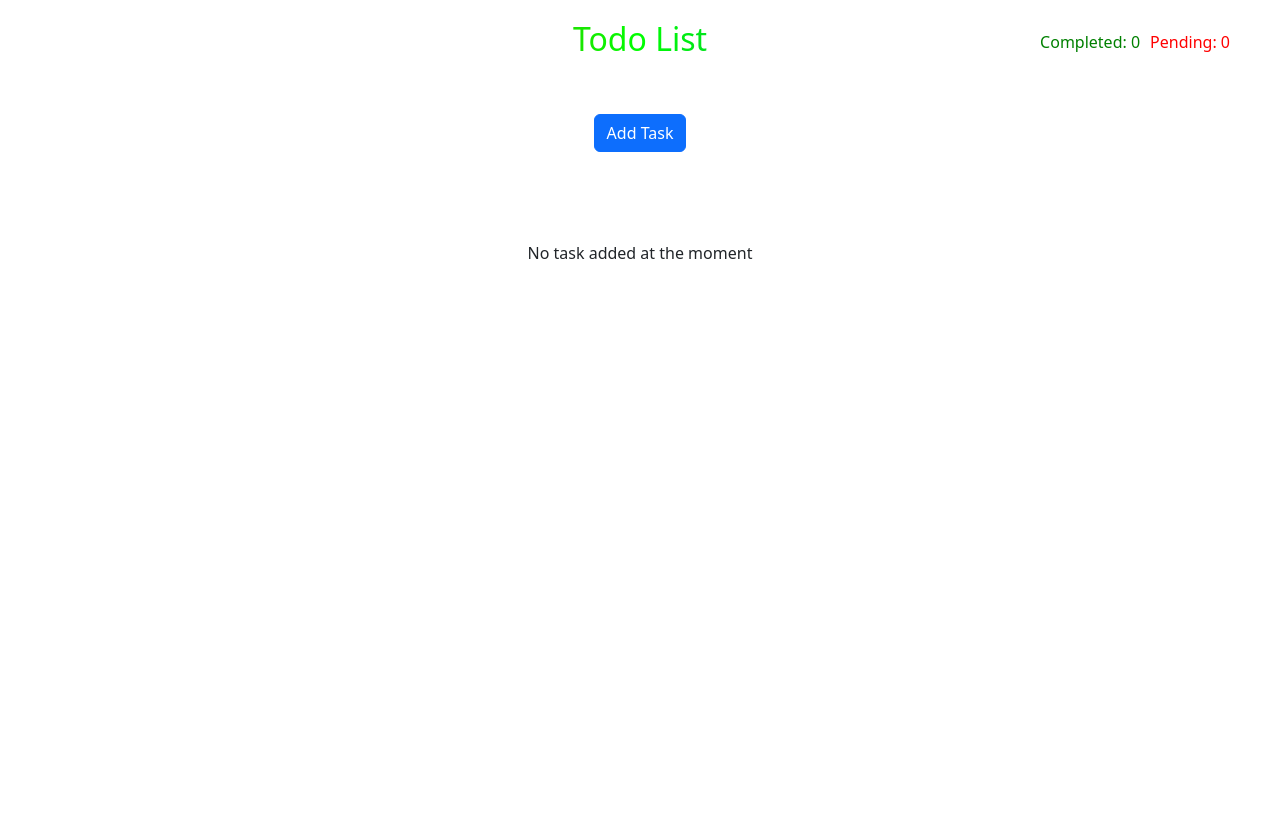
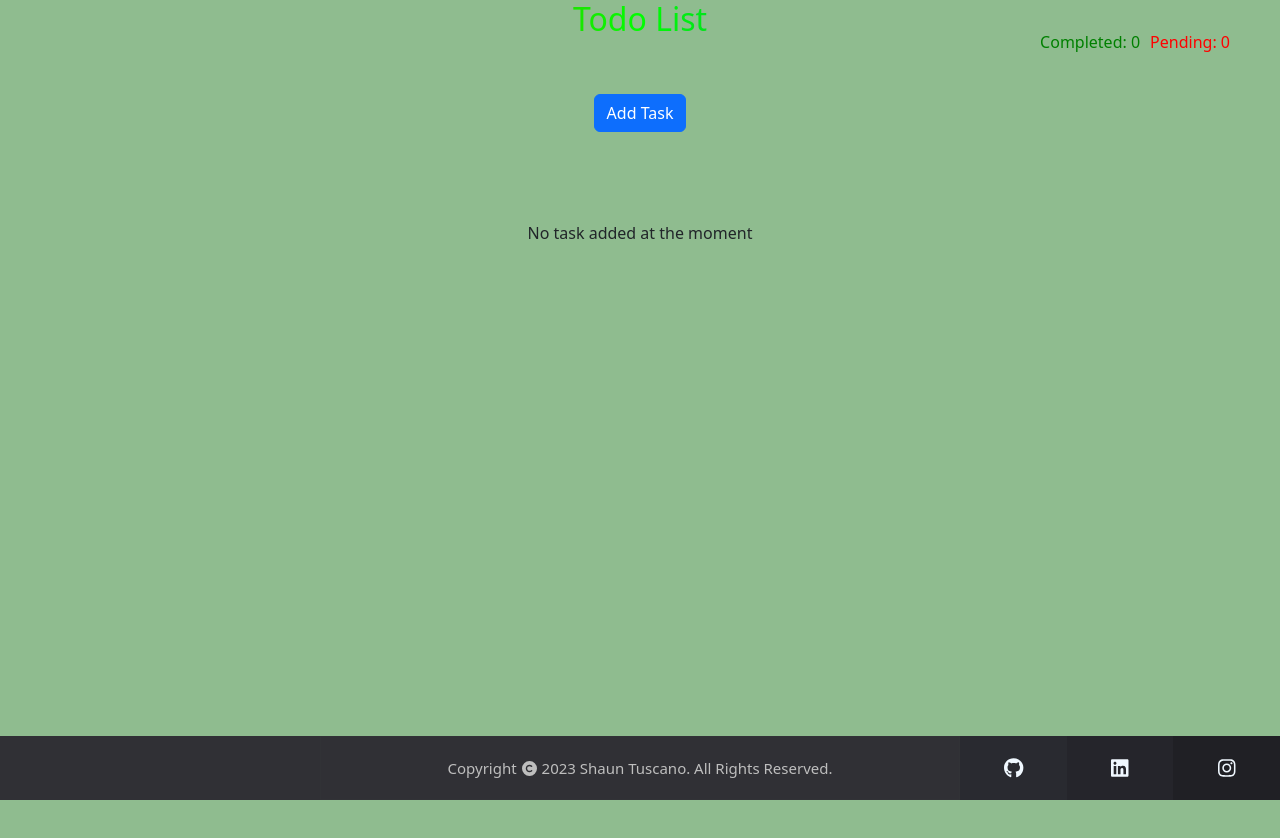
Before and after one commit to shaun-tuscano/Todo-List, a React (Create React App) app: page / in a window 1280 px wide. Shown: the top 838 px of the page. Before the commit the page ends 800 px from the top, so only its background shows below. Built offline with nearby package versions, Linux system fonts and the light colour scheme.

Commit message:
local storage implemented

```diff
--- a/package.json
+++ b/package.json
@@ -3,6 +3,9 @@
   "version": "0.1.0",
   "private": true,
   "dependencies": {
+    "@fortawesome/free-brands-svg-icons": "^6.4.2",
+    "@fortawesome/free-solid-svg-icons": "^6.4.2",
+    "@fortawesome/react-fontawesome": "^0.2.0",
     "@testing-library/jest-dom": "^5.16.5",
     "@testing-library/react": "^13.4.0",
     "@testing-library/user-event": "^13.5.0",
--- a/public/index.html
+++ b/public/index.html
@@ -24,7 +24,7 @@
       work correctly both with client-side routing and a non-root public URL.
       Learn how to configure a non-root public URL by running `npm run build`.
     -->
-    <title>React App</title>
+    <title>TODOS</title>
   </head>
   <body>
     <noscript>You need to enable JavaScript to run this app.</noscript>
--- a/src/App.css
+++ b/src/App.css
@@ -12,7 +12,9 @@ padding: 10px;
 
 .App {
   text-align: center;
-  padding: 20px;
+  /* padding: 20px; */
+  width: 100%;
+  height: 108vh;
 }
 
 .taskbutton {
--- a/src/App.js
+++ b/src/App.js
@@ -1,4 +1,4 @@
-import { useState } from 'react';
+import { useState , useEffect} from 'react';
 import './App.css';
 import { Button,Input,Modal,ModalBody,ModalFooter,ModalHeader, Label } from 'reactstrap';
 import 'bootstrap/dist/css/bootstrap.css';
@@ -6,6 +6,7 @@ import Task from './components/Tasks';
 import { v4 as uuidv4 } from 'uuid';
 import { ToastContainer, toast } from 'react-toastify';
 import 'react-toastify/dist/ReactToastify.css';
+import Footer from './components/Footer';
 
 
 
@@ -31,12 +32,28 @@ function App() {
 
 
   }
+  useEffect(() => {
+    // Check if 'dataObjects' is present in local storage
+    const storedDataObjects = sessionStorage.getItem('dataObjects');
+    const storedCompletedTask= sessionStorage.getItem('completedTask');
+    if (storedDataObjects) {
+      // If present, parse and set the state
+      setDataObjects(JSON.parse(storedDataObjects));
+    } else {
+      // If not present, set default empty array
+      setDataObjects([]);
+    }
+  setCompletedCount(storedCompletedTask ? storedCompletedTask :0)
+
+  }, []);
 
   function handleDelete(value){
     //deletes element which corresponds to partuclar id given in value
     setDataObjects((prevDataObjects) =>
     prevDataObjects.filter((data) => data.id !== value)
   );
+  sessionStorage.setItem('dataObjects', JSON.stringify(dataObjects.filter((data) => data.id !== value)));
+
   }
 
   function handleEdit(value){
@@ -69,12 +86,16 @@ function App() {
         data.id === dataObj.id ? dataObj : data
       );
       setDataObjects(updatedDataObjects);
+      console.log(updatedDataObjects)
+      sessionStorage.setItem('dataObjects', JSON.stringify(updatedDataObjects));
       setDataObj({ Task: "", Description: "" ,Priorty : 0});
       setIsIdit(false)
       toggle();
 
       } else {
-        setDataObjects((prevDataObjects) => [...prevDataObjects, { ...dataObj, id: uuidv4() }]);
+        const item = { ...dataObj, id: uuidv4() }
+         setDataObjects((prevDataObjects) => [...prevDataObjects, item]);
+         sessionStorage.setItem('dataObjects', JSON.stringify([...dataObjects, item]));
         setDataObj({ Task: "", Description: "", Priorty : 0 })
         toggle()
       }
@@ -84,7 +105,9 @@ function App() {
    //use to display success message and delete that task
   handleDelete(value.id)
   toast.success(`Task ${value.Task} completed!`);
-  setCompletedCount(completedCount+1)
+  const completedTask = parseInt(completedCount)+1
+  sessionStorage.setItem('completedTask', (completedTask));
+  setCompletedCount(completedTask)
 
   }
 
@@ -99,7 +122,7 @@ function App() {
           <Input type='text' name='Description' placeholder='Description'onChange={handleChange} value={dataObj.Description}></Input>
           <br/>
             <Label for="exampleRange">
-              Set Range
+              Set Priority
             </Label>
           <Input type='range' name='Priorty' onChange={handleChange} value={dataObj.Priorty}></Input>
           </ModalBody>
@@ -114,6 +137,7 @@ function App() {
     )
   }
   return (
+    <div>
     <div className="App">
       <div className='header-container'>
       <h1 className="todo-title">Todo List</h1>
@@ -130,6 +154,9 @@ function App() {
       <br/><br/><br/>
       <ToastContainer autoClose={2000} />
       <Task dataObjects={dataObjects} handleDelete={handleDelete} handleEdit={handleEdit} handleTaskComplete={handleTaskComplete}></Task>
+
+    </div>
+     <Footer/>
     </div>
   );
 }
--- /dev/null
+++ b/src/components/Footer.js
@@ -0,0 +1,56 @@
+import React from "react";
+import "./Styles/footer.css";
+import { FontAwesomeIcon } from "@fortawesome/react-fontawesome";
+import {
+    faLinkedin,
+    faGithub,
+    faInstagram,
+} from "@fortawesome/free-brands-svg-icons";
+import { faCopyright } from "@fortawesome/free-solid-svg-icons";
+
+const Footer = () => {
+    return (
+        <footer className="footer">
+            <div className="footer-container">
+            <div className="item1">
+                </div>
+
+                <div className="item2">
+                    <span style={{ paddingRight: 5 }}>Copyright </span>
+                    <FontAwesomeIcon icon={faCopyright} />{" "}
+                    <span style={{ paddingLeft: 5 }}>
+                        {new Date().getFullYear()} Shaun Tuscano. All Rights
+                        Reserved.
+                    </span>
+                </div>
+                <a
+                    href="https://github.com/shaun-tuscano"
+                    target="_blank"
+                    className="item3"
+                    rel="noreferrer noopener"
+                >
+                    <FontAwesomeIcon icon={faGithub} />
+                </a>
+                <a
+                    href="https://www.linkedin.com/in/shaun-tuscano-a623771a1"
+                    target="_blank"
+                    className="item4"
+                    rel="noreferrer noopener"
+                >
+                    <FontAwesomeIcon icon={faLinkedin} />
+                </a>
+                <a
+                    href="https://instagram.com/shaun_tuscano?igshid=MTk0NTkyODZkYg=="
+                    target="_blank"
+                    className="item5"
+                    rel="noreferrer noopener"
+                >
+                    <FontAwesomeIcon icon={faInstagram} />
+                </a>
+
+            </div>
+        </footer>
+    );
+};
+
+export default Footer;
--- /dev/null
+++ b/src/components/Styles/footer.css
@@ -0,0 +1,161 @@
+a {
+    color: inherit;
+}
+.item1 {
+    border: none;
+    background-color: inherit;
+    color: #6bd1f0;
+    padding-left: 10px;
+    font-size: 20px;
+    display: flex;
+    justify-content: left;
+    align-items: center;
+}
+.item1:hover {
+    text-decoration: none;
+    color: #48976a;
+}
+.item1:focus {
+    outline: 0;
+}
+.item2 {
+    background: rgba(49, 49, 54, 0.993);
+    color: rgb(190, 190, 190);
+    margin: 1px;
+    font-size: 15px;
+    display: flex;
+    justify-content: center;
+    align-items: center;
+}
+
+.item3 {
+    font-size: 20px;
+    background: #292a30;
+    display: flex;
+    justify-content: center;
+    align-items: center;
+}
+.item3:hover {
+    background-color: #000000;
+    transition: 0.4s;
+}
+.item4 {
+    font-size: 20px;
+    background: #25252b;
+    display: flex;
+    justify-content: center;
+    align-items: center;
+}
+.item4:hover {
+    background-color: #4267b2;
+    transition: 0.4s;
+}
+.item5 {
+    font-size: 20px;
+    background: #202025;
+    display: flex;
+    justify-content: center;
+    align-items: center;
+}
+.item5:hover {
+    background-color: #da0e0e;
+    transition: 0.4s;
+}
+
+.footer-container {
+    color: aliceblue;
+    text-align: center;
+    background-color: rgba(49, 49, 54, 0.993);
+    font-size: 15px;
+    width: 100%;
+    height: 4rem;
+    display: grid;
+    grid-template-columns: 3fr 6fr 1fr 1fr 1fr;
+    position: sticky;
+    bottom: 0;
+}
+
+/* Extra small devices (phones, 600px and down) */
+@media only screen and (max-width: 600px) {
+    .item1 {
+        font-size: 12px;
+        padding-left: 3px;
+    }
+    .item2 {
+        font-size: 7px;
+    }
+    .item3,
+    .item4,
+    .item5 {
+        font-size: 12px;
+    }
+}
+
+/* Small devices (portrait tablets and large phones, 600px and up) */
+@media only screen and (min-width: 600px) {
+    .item1 {
+        font-size: 14px;
+        padding-left: 5px;
+    }
+    .item2 {
+        font-size: 9px;
+    }
+    .item3,
+    .item4,
+    .item5 {
+        font-size: 14px;
+    }
+}
+
+/* Medium devices (landscape tablets, 768px and up) */
+@media only screen and (min-width: 768px) {
+    .item1 {
+        font-size: 16px;
+        padding-left: 6px;
+    }
+    .item2 {
+        font-size: 11px;
+    }
+    .item3,
+    .item4,
+    .item5 {
+        font-size: 16px;
+    }
+}
+
+/* Large devices (laptops/desktops, 992px and up) */
+@media only screen and (min-width: 992px) {
+    .item1 {
+        font-size: 18px;
+        padding-left: 8px;
+    }
+    .item2 {
+        font-size: 13px;
+    }
+    .item3,
+    .item4,
+    .item5 {
+        font-size: 18px;
+    }
+}
+
+/* Extra large devices (large laptops and desktops, 1200px and up) */
+@media only screen and (min-width: 1200px) {
+    .item1 {
+        font-size: 20px;
+        padding-left: 10px;
+    }
+    .item2 {
+        font-size: 15px;
+    }
+    .item3,
+    .item4,
+    .item5 {
+        font-size: 20px;
+    }
+}
+.footer{
+position: sticky;
+bottom: 0;
+
+}
--- a/src/components/Task.css
+++ b/src/components/Task.css
@@ -3,16 +3,17 @@ cursor: pointer;
 
 
 }
-.accordion-container {
-    margin-bottom: 20px;
-    width: 50%; /* Set the width to 50% */
-  margin-left: auto; /* Center the accordion horizontally */
-  margin-right: auto;
-}
+
 
 .card-container{
   display: grid;
   grid-template-columns: repeat(4, 1fr);
+
+}
+
+.card-description{
+height: 10vh;
+overflow-y: auto;
 
 }
 
--- a/src/components/Tasks.js
+++ b/src/components/Tasks.js
@@ -1,18 +1,18 @@
 import React, { Fragment } from 'react';
 import {
-  Input , Card ,CardBody ,CardTitle,CardText, CardFooter
+  Card, CardBody, CardTitle, CardText, CardFooter, Button
 } from 'reactstrap';
 import { FaTrash, FaEdit } from 'react-icons/fa';
 import './Task.css'
 
 
-function Task({ dataObjects,handleEdit,handleDelete,handleTaskComplete}) {
+function Task({ dataObjects, handleEdit, handleDelete, handleTaskComplete }) {
 
 
 
 
-  const handlecolour=(Priority)=>{
-  const colourToUse = Priority >=90 ? "danger" : Priority >=50 ? "warning" : "info"
+  const handlecolour = (Priority) => {
+    const colourToUse = Priority >= 90 ? "danger" : Priority >= 50 ? "warning" : "info"
     return colourToUse
   }
 
@@ -22,6 +22,7 @@ function Task({ dataObjects,handleEdit,handleDelete,handleTaskComplete}) {
 
         {dataObjects.map((item) => (
           <Card
+            key={item.id}
             className="my-2 "
             color={handlecolour(item.Priorty)}
             inverse
@@ -34,25 +35,29 @@ function Task({ dataObjects,handleEdit,handleDelete,handleTaskComplete}) {
               <CardTitle tag="h5">
                 {item.Task}
               </CardTitle>
-            <CardText>
+              <CardText className='card-description'>
                 {item.Description}
               </CardText>
             </CardBody>
             <CardFooter >
               <div className='icons-container'>
-                &nbsp;&nbsp;&nbsp;
+                <Button color="success" onClick={(e) => handleTaskComplete(e, item)}>
+                  success
+                </Button>
+                <div>
+                  &nbsp;&nbsp;&nbsp;&nbsp;
                   <FaTrash className="icon" onClick={() => handleDelete(item.id)} />
                   &nbsp;
                   <FaEdit className="icon" onClick={() => handleEdit(item)} />
                   &nbsp;
-                <Input type="checkbox" checked={false} onChange={(e) => handleTaskComplete(e, item)} />
+                </div>
               </div>
             </CardFooter>
           </Card>
         ))}
 
       </div>
-    {dataObjects.length===0 && <h6>No task added at the moment</h6>}
+      {dataObjects.length === 0 && <h6>No task added at the moment</h6>}
     </Fragment>
   )
 
--- a/src/index.css
+++ b/src/index.css
@@ -5,6 +5,9 @@ body {
     sans-serif;
   -webkit-font-smoothing: antialiased;
   -moz-osx-font-smoothing: grayscale;
+  width: 100%;
+  height: 100vh;
+  background-color: darkseagreen !important;
 }
 
 code {
```
Also changed, not shown: 2 other files (tests, documents, lock files or other folders). Lines whose indentation alone changed are shown as unchanged.
